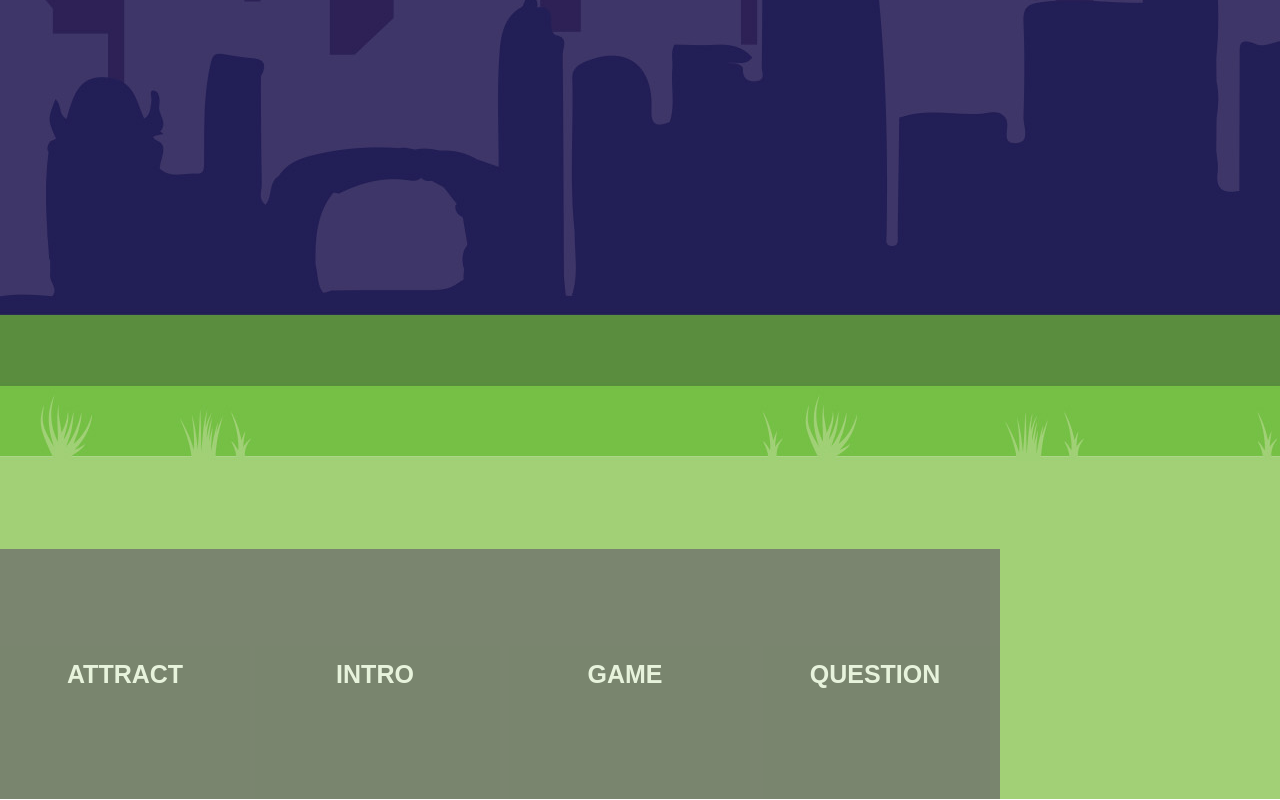
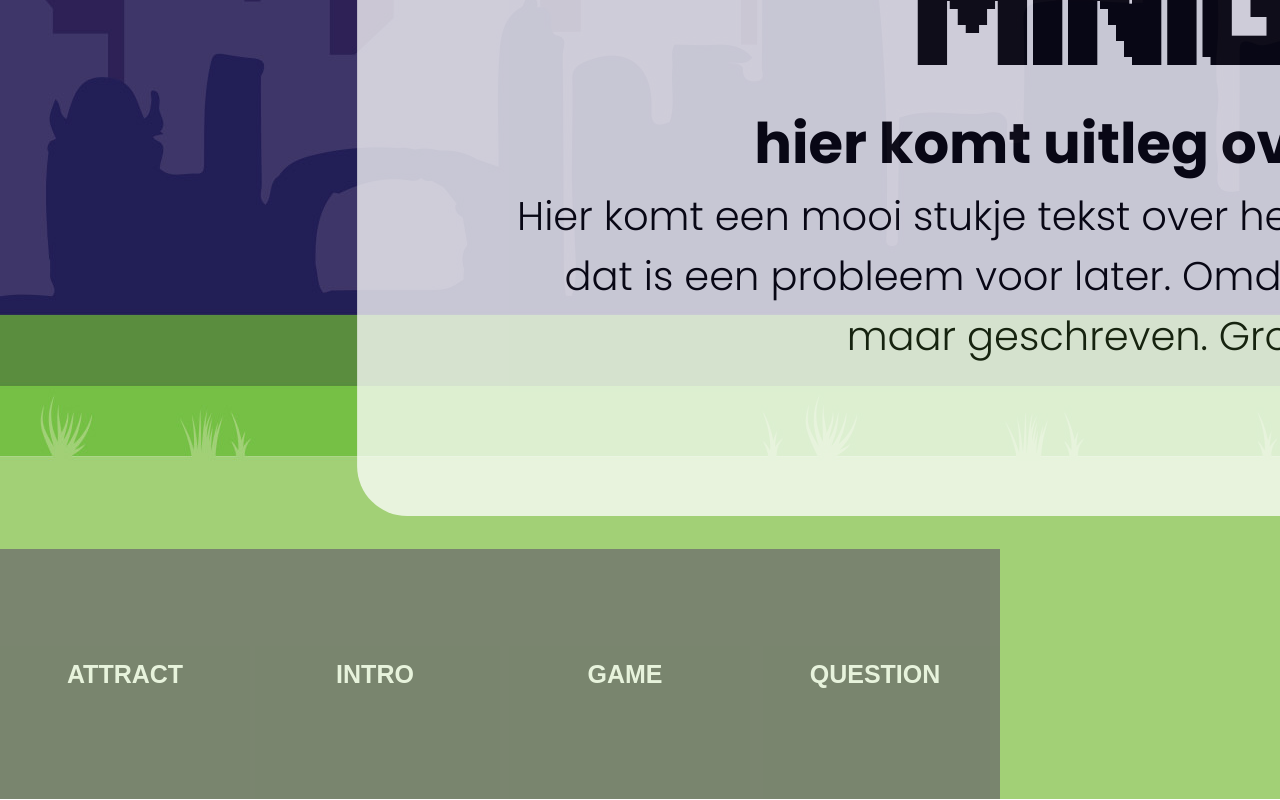
Before and after one commit to 0986265/ImpactWall, a plain HTML site: page index.html in a window 1280 px wide. Both pictures are taken after a click on the button "INTRO". Shown: the part 371-1171 px from the top of the page. Drawn offline with nearby package versions, Linux system fonts and the light colour scheme; files that its build step writes are made by us from their sources.

Commit message:
Fixed missing box styling

```diff
--- a/scss/screens/_intro-screen.scss
+++ b/scss/screens/_intro-screen.scss
@@ -2,4 +2,21 @@
     height: 100%;
     background-color: $screen2;
     background: url('/media/images/main-bg.jpg') no-repeat;
+
+    .box {
+        position: absolute;
+        top: 150px;
+        left: 50%;
+        transform: translateX(-50%);
+        width: 60%;
+        background-color: $w;
+        opacity: 75%;
+        padding: 150px;
+        border-radius: 50px;
+        margin: auto;
+        text-align: center;
+        h1{
+            margin-bottom: 20px;
+        }
+    }
 }
```
